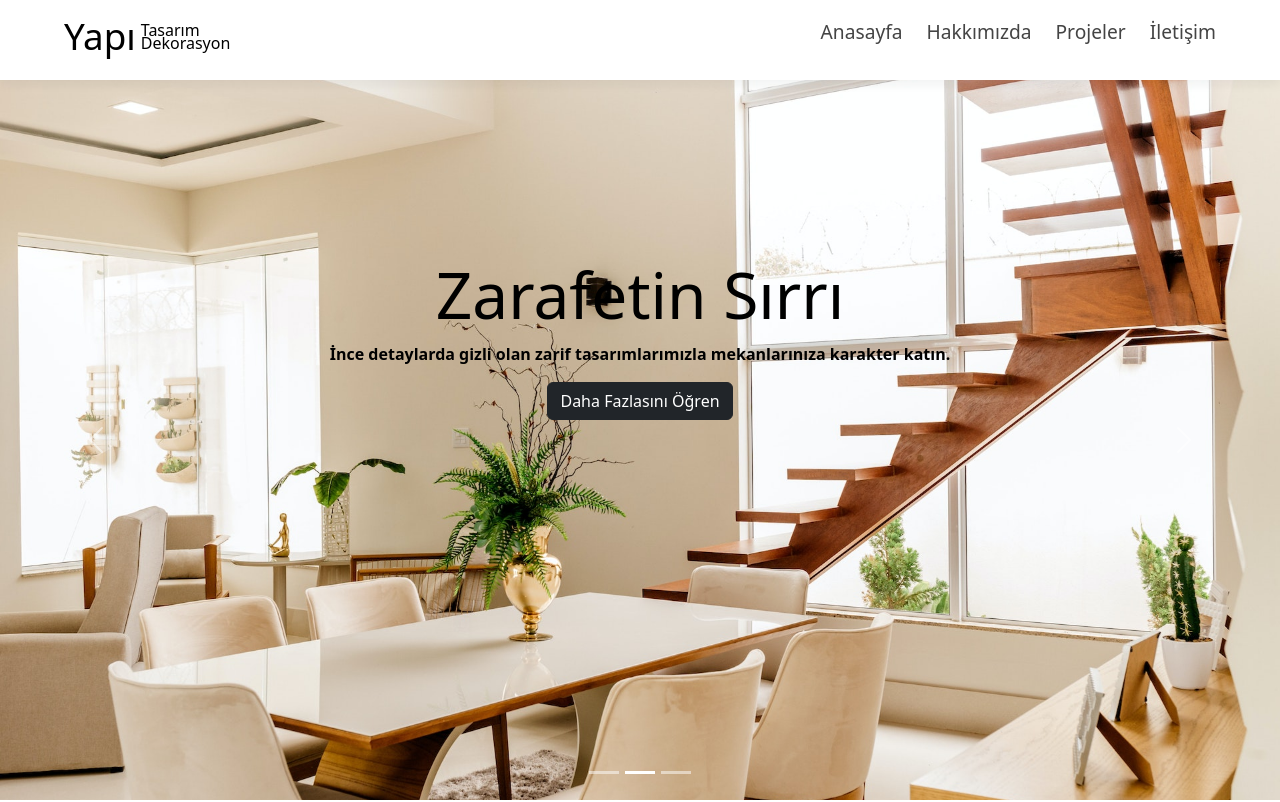
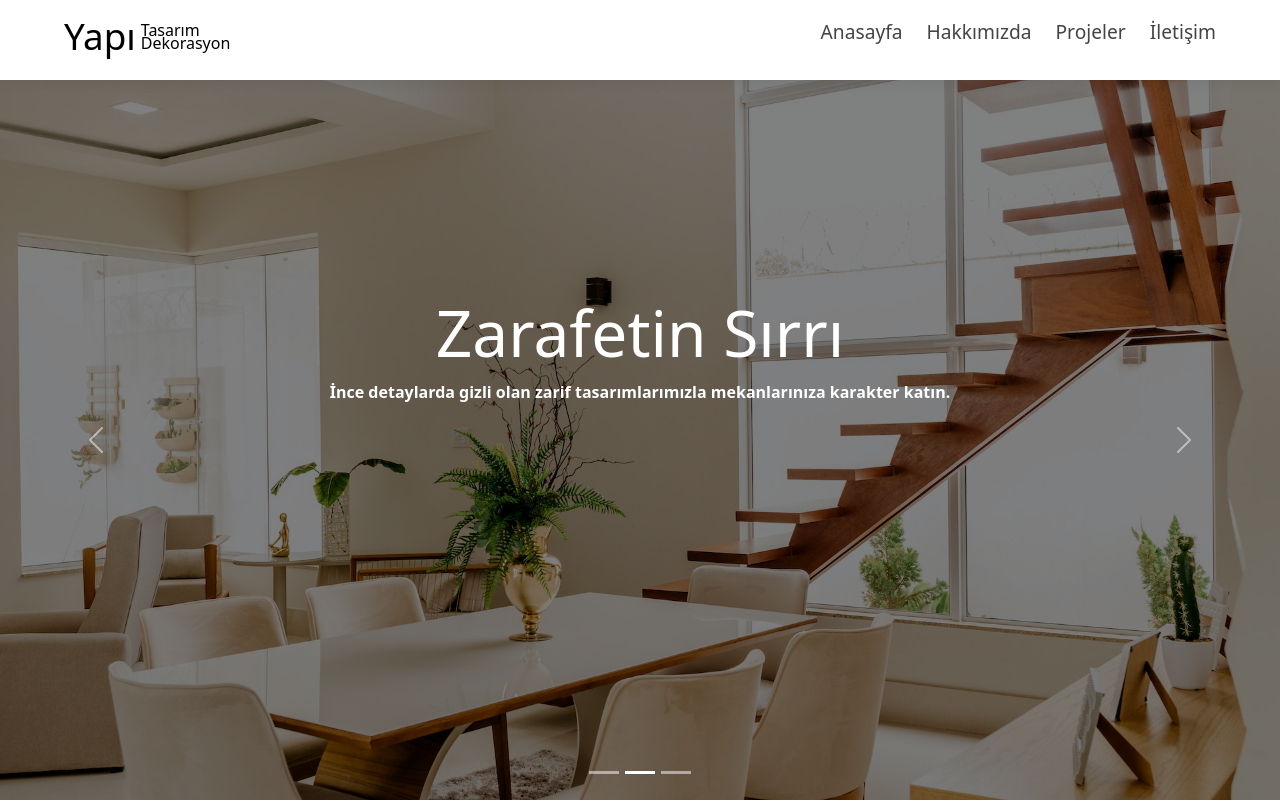
Before and after one commit to CeylinC/Decoration-and-Building-Design-Website, a React (Create React App) app in the folder decoration-build-design/: page / in a window 1280 px wide. Shown: the top 802 px of the page. Built offline with nearby package versions, Linux system fonts and the light colour scheme.

Commit message:
style: change opacity of slider

```diff
--- a/decoration-build-design/src/components/slider/Slider.css
+++ b/decoration-build-design/src/components/slider/Slider.css
@@ -2,17 +2,19 @@
    width: 100%;
    height: calc(100vh - 80px);
    overflow: hidden;
+   background-color: black;
 }
 .slider img{
    object-fit: cover;
    width: 100%;
    height: calc(100vh - 80px);
+   opacity: 0.5;
 }
 .slider .slider-one,
 .slider .slider-two,
 .slider .slider-three{
    bottom: 50%;
-   color: black;
+   color: white;
    font-weight: bolder;
    user-select: none;
 }
--- a/decoration-build-design/src/components/slider/Slider.jsx
+++ b/decoration-build-design/src/components/slider/Slider.jsx
@@ -1,6 +1,5 @@
 import './Slider.css';
 import Carousel from 'react-bootstrap/Carousel';
-import Button from 'react-bootstrap/Button';
 
 function Slider() {
   return (
@@ -14,7 +13,6 @@ function Slider() {
         <Carousel.Caption className='slider-one'>
           <h1>Evinizin İhtişamını Keşfedin</h1>
           <p>Estetik ve fonksiyonu bir araya getiren tasarımlarımızla evinizi dönüştürün.</p>
-          <Button href="#" variant="dark">Daha Fazlasını Öğren</Button>
         </Carousel.Caption>
       </Carousel.Item>
       <Carousel.Item>
@@ -25,7 +23,6 @@ function Slider() {
            <Carousel.Caption className='slider-two'>
           <h1>Zarafetin Sırrı</h1>
           <p>İnce detaylarda gizli olan zarif tasarımlarımızla mekanlarınıza karakter katın.</p>
-          <Button href="#" variant="dark">Daha Fazlasını Öğren</Button>
          </Carousel.Caption>
       </Carousel.Item>
       <Carousel.Item>
@@ -37,7 +34,6 @@ function Slider() {
         <Carousel.Caption className='slider-three'>
          <h1>Kişiselliğinizi Yansıtın</h1>
          <p>Size özel tasarımlarımızla evinizi kendi tarzınıza uygun hale getirin.</p>
-         <Button href="#" variant="dark">Daha Fazlasını Öğren</Button>
         </Carousel.Caption>
       </Carousel.Item>
     </Carousel>
```
